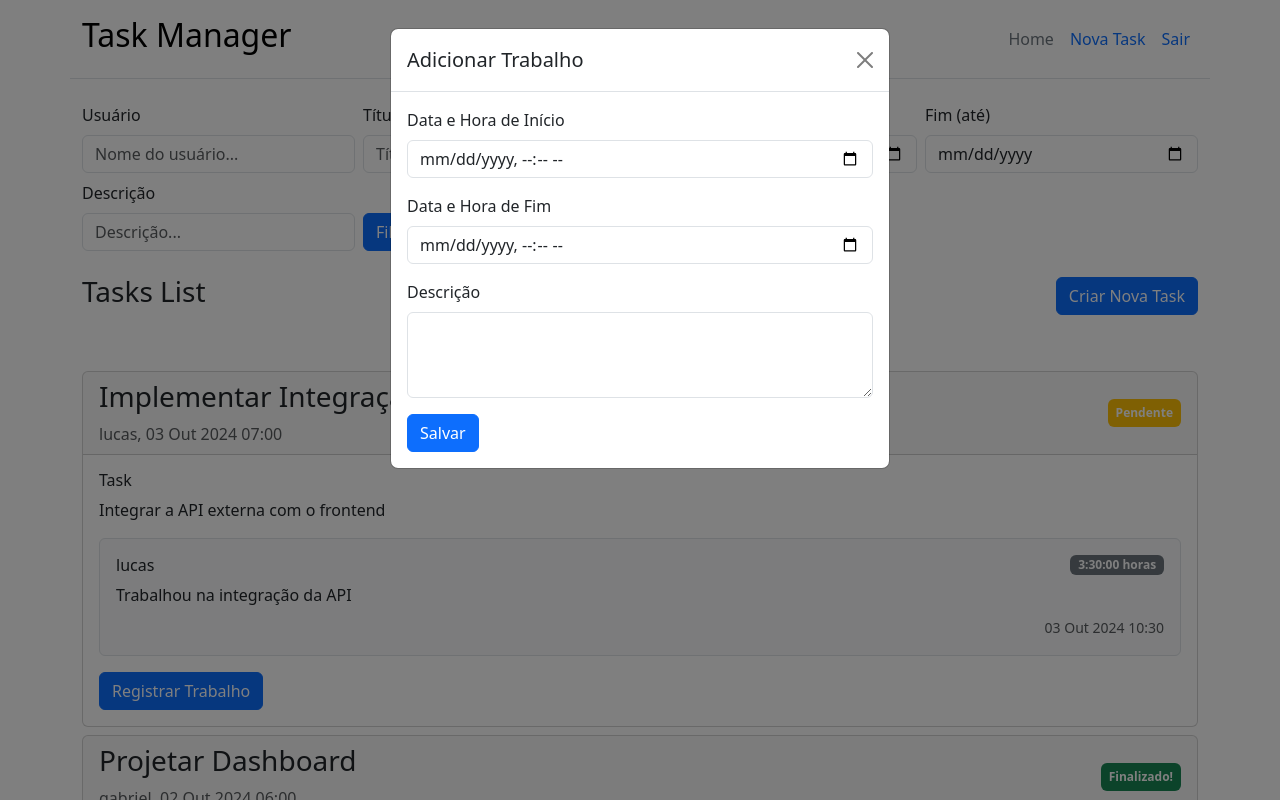
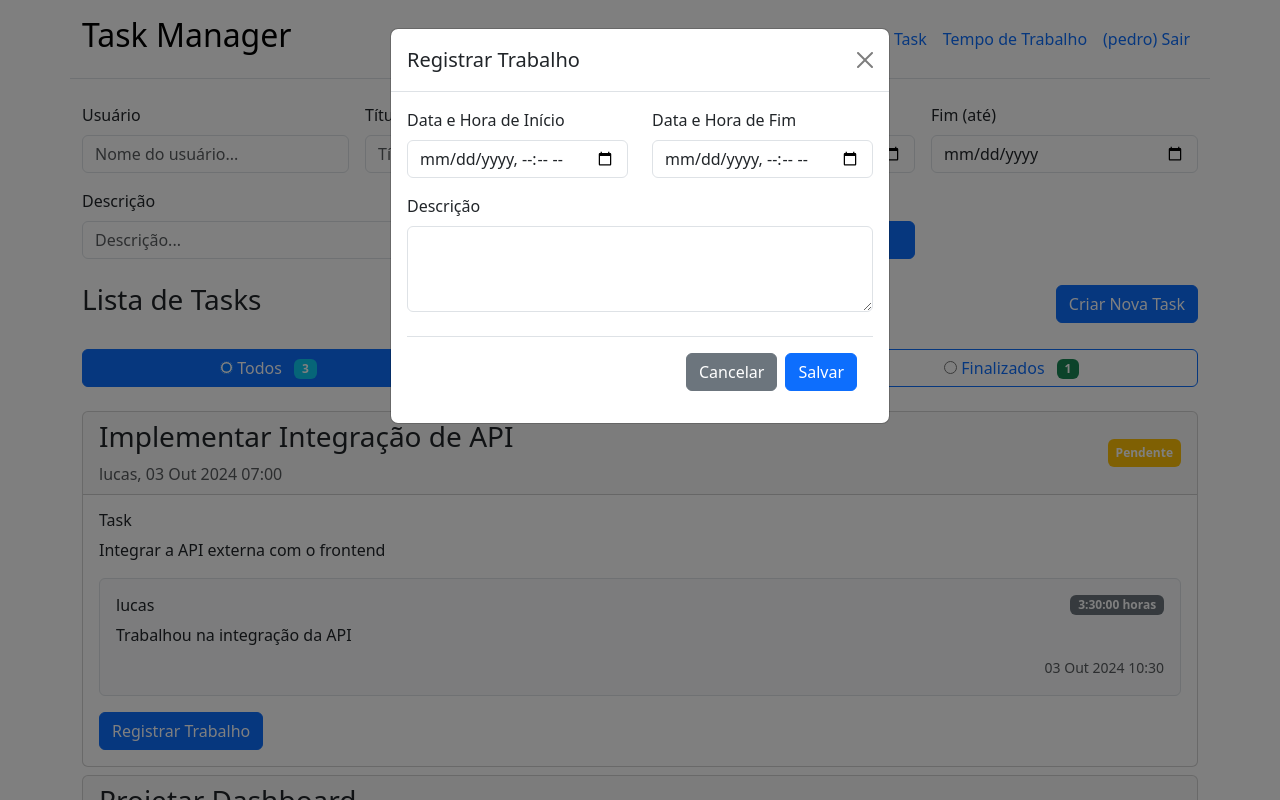
Before and after one commit to gontijogabriel/TaskManager, a Django app: page /tasks/ in a window 1280 px wide, after a click on "Registrar Trabalho". Run offline with Django 4.2, Linux system fonts and the light colour scheme; a user stored in the database is signed in; data comes from the database, SQL or seed files in the repository.

Commit message:
feat: create worktime list template and update task list, base.html

```diff
--- a/core/templates/base.html
+++ b/core/templates/base.html
@@ -9,25 +9,25 @@
 </head>
 
 <body>
-
     <header class="container d-flex flex-wrap align-items-center justify-content-center justify-content-md-between py-3 mb-4 border-bottom">
         <div class="mb-2 mb-md-0">
-            <a href="/" class="d-inline-flex link-body-emphasis text-decoration-none">
+            <a href="{% url 'task_list' %}" class="d-inline-flex link-body-emphasis text-decoration-none">
                 <h2>Task Manager</h2>
             </a>
         </div>
 
         <ul class="nav col-12 col-md-auto mb-2 justify-content-center mb-md-0">
-            <li><a href="{% url 'task_list' %}" class="nav-link px-2 link-secondary">Home</a></li>
             <li><a href="{% url 'task_create' %}" class="nav-link px-2">Nova Task</a></li>
-            <li><a href="{% url 'logout' %}" class="nav-link px-2">Sair</a></li>
+            <li><a href="{% url 'worktime_list' %}" class="nav-link px-2">Tempo de Trabalho</a></li>
+            <li><a href="{% url 'logout' %}" class="nav-link px-2">({{ request.user }}) Sair</a></li>
         </ul>
     </header>
 
-    <div class="container mt-4">
+    <main class="container mt-4">
         {% block content %}{% endblock %}
-    </div>
+    </main>
 
+    {% block script %}{% endblock %}
     <script src="https://cdn.jsdelivr.net/npm/bootstrap@5.3.3/dist/js/bootstrap.bundle.min.js" integrity="sha384-YvpcrYf0tY3lHB60NNkmXc5s9fDVZLESaAA55NDzOxhy9GkcIdslK1eN7N6jIeHz" crossorigin="anonymous"></script>
 </body>
 </html>
--- a/task/templates/task_list.html
+++ b/task/templates/task_list.html
@@ -3,65 +3,67 @@
 {% block content %}
 
 <form method="GET" class="mb-4">
-    <div class="row g-2">
-        <div class="col-md-3">
+    <div class="row gy-3 gx-3">
+        <div class="col-lg-3 col-md-6">
             <label for="id_user" class="form-label">Usuário</label>
             {{ filter.form.user }}
         </div>
-        <div class="col-md-3">
+        <div class="col-lg-3 col-md-6">
             <label for="id_task" class="form-label">Título da Task</label>
             {{ filter.form.task }}
         </div>
-        <div class="col-md-3">
+        <div class="col-lg-3 col-md-6">
             <label for="id_start_time" class="form-label">Início (a partir de)</label>
             {{ filter.form.start_time }}
         </div>
-        <div class="col-md-3">
+        <div class="col-lg-3 col-md-6">
             <label for="id_end_time" class="form-label">Fim (até)</label>
             {{ filter.form.end_time }}
         </div>
-        <div class="col-md-3">
+        <div class="col-lg-6 col-md-12">
             <label for="id_description" class="form-label">Descrição</label>
             {{ filter.form.description }}
         </div>
-        <div class="col-md-3 d-flex align-items-end">
-            <button type="submit" class="btn btn-primary">Filtrar</button>
+        <div class="col-lg-3 col-md-12 d-flex align-items-end justify-content-md-end">
+            <button type="submit" class="btn btn-primary w-100">Filtrar</button>
         </div>
     </div>
 </form>
 
-<nav class="d-flex justify-content-between align-items-center mb-2">
-    <h1 class="h3">Tasks List</h1>
-
+<nav class="d-flex justify-content-between align-items-center mb-4">
+    <h1 class="h3">Lista de Tasks</h1>
     <a class="btn btn-primary" href="{% url 'task_create' %}">Criar Nova Task</a>
 </nav>
 
+
 <section>
-    <div class="d-flex justify-content-center">
-        <form method="GET" class="btn-group btn-group-toggle mb-2" data-toggle="buttons" id="task-filter-form">
-            <label class="btn btn-secondary {% if request.GET.filter == 'todos' or not request.GET.filter %}active{% endif %}">
-                <input type="radio" name="filter" value="todos" id="todos"
-                       {% if request.GET.filter == "todos" or not request.GET.filter %}checked{% endif %}
-                       onchange="this.form.submit()">
+    <div class="row mb-4">
+        <div class="col-12">
+            <form method="GET" class="btn-group btn-group-toggle w-100" data-toggle="buttons" id="task-filter-form">
+                <label
+                    class="btn btn-outline-primary w-100 {% if request.GET.filter == 'todos' or not request.GET.filter %}active{% endif %}">
+                    <input type="radio" name="filter" value="todos" id="todos" {% if request.GET.filter == 'todos' or not request.GET.filter %}checked{% endif %} onchange="this.form.submit()">
                     Todos
-                <span class="badge bg-light text-dark ms-2">{{ tasks_count }}</span>
+                    <span class="badge bg-info ms-2">{{ tasks_count }}</span>
                 </label>
-            <label class="btn btn-secondary {% if request.GET.filter == 'pendentes' or not request.GET.filter %}active{% endif %}">
-                <input type="radio" name="filter" value="pendentes" id="pendentes"
-                       {% if request.GET.filter == "pendentes" %}checked{% endif %}
-                       onchange="this.form.submit()">
+
+                <label
+                    class="btn btn-outline-primary w-100 {% if request.GET.filter == 'pendentes' %}active{% endif %}">
+                    <input type="radio" name="filter" value="pendentes" id="pendentes" {% if request.GET.filter == 'pendentes' %}checked{% endif %} onchange="this.form.submit()">
                     Pendentes
-                <span class="badge bg-light text-dark ms-2">{{ pending_tasks_count }}</span>
+                    <span class="badge bg-warning ms-2">{{ pending_tasks_count }}</span>
                 </label>
-            <label class="btn btn-secondary {% if request.GET.filter == 'finalizados' or not request.GET.filter %}active{% endif %}">
-                <input type="radio" name="filter" value="finalizados" id="finalizados"
-                       {% if request.GET.filter == "finalizados" %}checked{% endif %}
-                       onchange="this.form.submit()">
+
+                <label
+                    class="btn btn-outline-primary w-100 {% if request.GET.filter == 'finalizados' %}active{% endif %}">
+                    <input type="radio" name="filter" value="finalizados" id="finalizados" {% if request.GET.filter == 'finalizados' %}checked{% endif %} onchange="this.form.submit()">
                     Finalizados
-                <span class="badge bg-light text-dark ms-2">{{ completed_tasks_count }}</span>
+                    <span class="badge bg-success ms-2">{{ completed_tasks_count }}</span>
                 </label>
             </form>
         </div>
+    </div>
+
 
     <ul class="list-unstyled">
         {% for task in tasks %}
@@ -115,38 +117,51 @@
                 </div>
                 {% endif %}
 
+                <!-- Modal para registrar trabalho -->
                 <div class="modal fade" id="workTimeModal-{{ task.id }}" tabindex="-1"
                     aria-labelledby="workTimeModalLabel-{{ task.id }}" aria-hidden="true">
                     <div class="modal-dialog">
                         <div class="modal-content">
                             <div class="modal-header">
-                                <h5 class="modal-title" id="workTimeModalLabel-{{ task.id }}">Adicionar Trabalho</h5>
+                                <h5 class="modal-title" id="workTimeModalLabel-{{ task.id }}">Registrar Trabalho</h5>
                                 <button type="button" class="btn-close" data-bs-dismiss="modal"
                                     aria-label="Close"></button>
                             </div>
                             <div class="modal-body">
-                                <form method="POST" action="{% url 'worktime_create' %}">
+                                <form method="POST" action="{% url 'worktime_create' %}"
+                                    id="workTimeForm-{{ task.id }}">
                                     {% csrf_token %}
                                     <input type="hidden" name="task" value="{{ task.id }}">
-                                    <div class="mb-3">
+                                    <div class="row gy-3">
+                                        <div class="col-md-6">
                                             <label for="start_time" class="form-label">Data e Hora de Início</label>
-                                        <input type="datetime-local" class="form-control" name="start_time" required>
+                                            <input type="datetime-local" class="form-control" name="start_time"
+                                                required>
                                         </div>
-                                    <div class="mb-3">
+                                        <div class="col-md-6">
                                             <label for="end_time" class="form-label">Data e Hora de Fim</label>
                                             <input type="datetime-local" class="form-control" name="end_time" required>
                                         </div>
-                                    <div class="mb-3">
+                                        <div class="col-12">
                                             <label for="description" class="form-label">Descrição</label>
-                                        <textarea class="form-control" name="description" rows="3" required></textarea>
+                                            <textarea class="form-control" name="description" rows="3"
+                                                required></textarea>
                                         </div>
+                                    </div>
+                                    <div class="error-container"></div>
+                                    <div class="modal-footer mt-4">
+                                        <button type="button" class="btn btn-secondary"
+                                            data-bs-dismiss="modal">Cancelar</button>
                                         <button type="submit" class="btn btn-primary">Salvar</button>
+                                    </div>
                                 </form>
                             </div>
                         </div>
                     </div>
                 </div>
+                <!-- Fim do Modal -->
 
+                <!-- Modal de confirmação para concluir Task -->
                 <div class="modal fade" id="checkTaskModal-{{ task.id }}" tabindex="-1"
                     aria-labelledby="exampleModalLabel" aria-hidden="true">
                     <div class="modal-dialog modal-sm">
@@ -164,6 +179,7 @@
                         </div>
                     </div>
                 </div>
+                <!-- Fim -->
 
             </div>
         </li>
@@ -175,3 +191,49 @@
     </ul>
 </section>
 {% endblock %}
+
+{% block script %}
+<script>
+    document.addEventListener('DOMContentLoaded', () => {
+        const modals = document.querySelectorAll('[id^="workTimeModal-"]');
+
+        modals.forEach(modal => {
+            const form = modal.querySelector('form');
+
+            form.addEventListener('submit', async (event) => {
+                event.preventDefault();
+
+                const formData = new FormData(form);
+                const url = form.action;
+                const csrfToken = document.querySelector('[name=csrfmiddlewaretoken]').value;
+
+                const headers = new Headers();
+                headers.append('X-CSRFToken', csrfToken);
+
+                try {
+                    const response = await fetch(url, {
+                        method: 'POST',
+                        body: formData,
+                        headers: headers
+                    });
+
+                    if (!response.ok) {
+                        const errorData = await response.json();
+
+                        const errorMessages = errorData.errors.__all__;
+                        const errorHTML = errorMessages.map(message => `<div>${message}</div>`).join('');
+
+                        const errorContainer = modal.querySelector('.error-container');
+                        errorContainer.innerHTML = '<div class="alert alert-danger">' + errorHTML + '</div>';
+                    } else {
+                        modal.querySelector('.btn-close').click();
+                        window.location.reload();
+                    }
+                } catch (error) {
+                    console.error('Erro:', error);
+                }
+            });
+        });
+    });
+</script>
+{% endblock %}
```
Also changed, not shown: task/templates/worktime_list.html (added, +72 -0 lines). Lines whose indentation alone changed are shown as unchanged.
